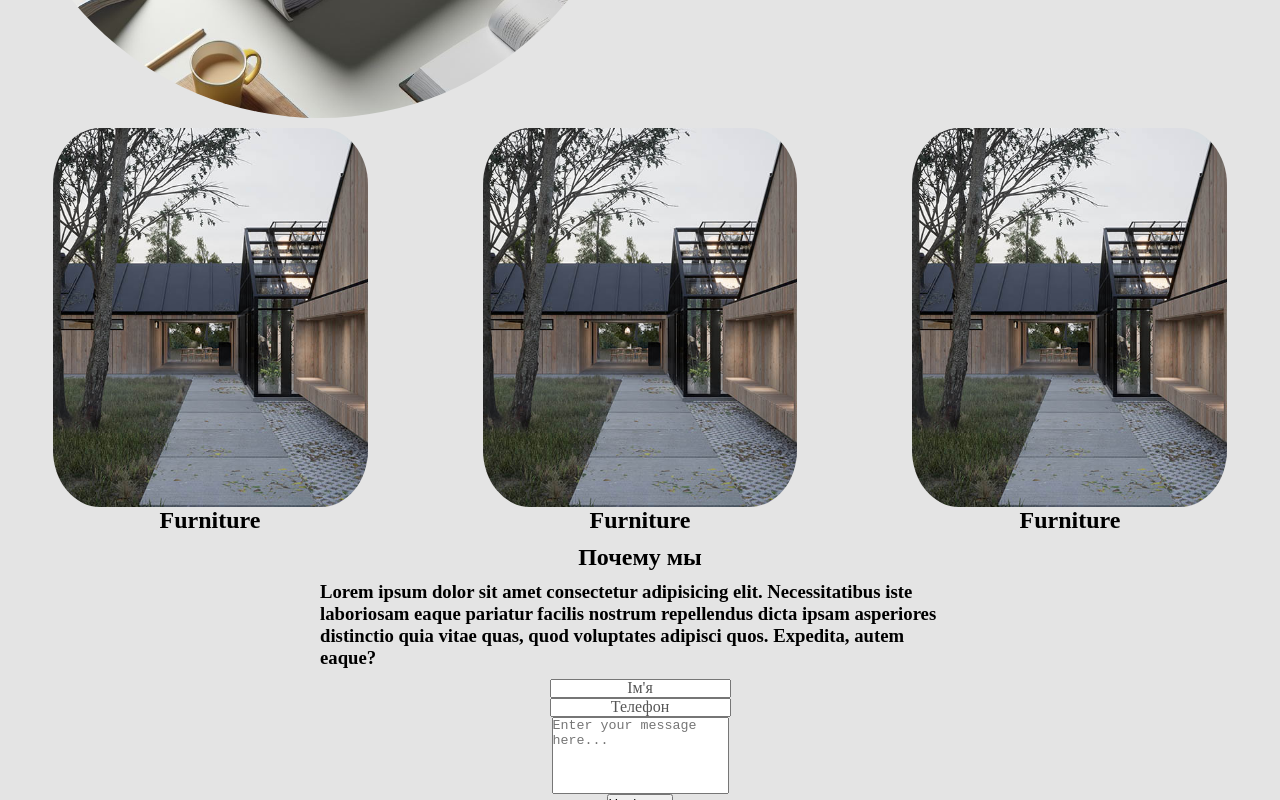
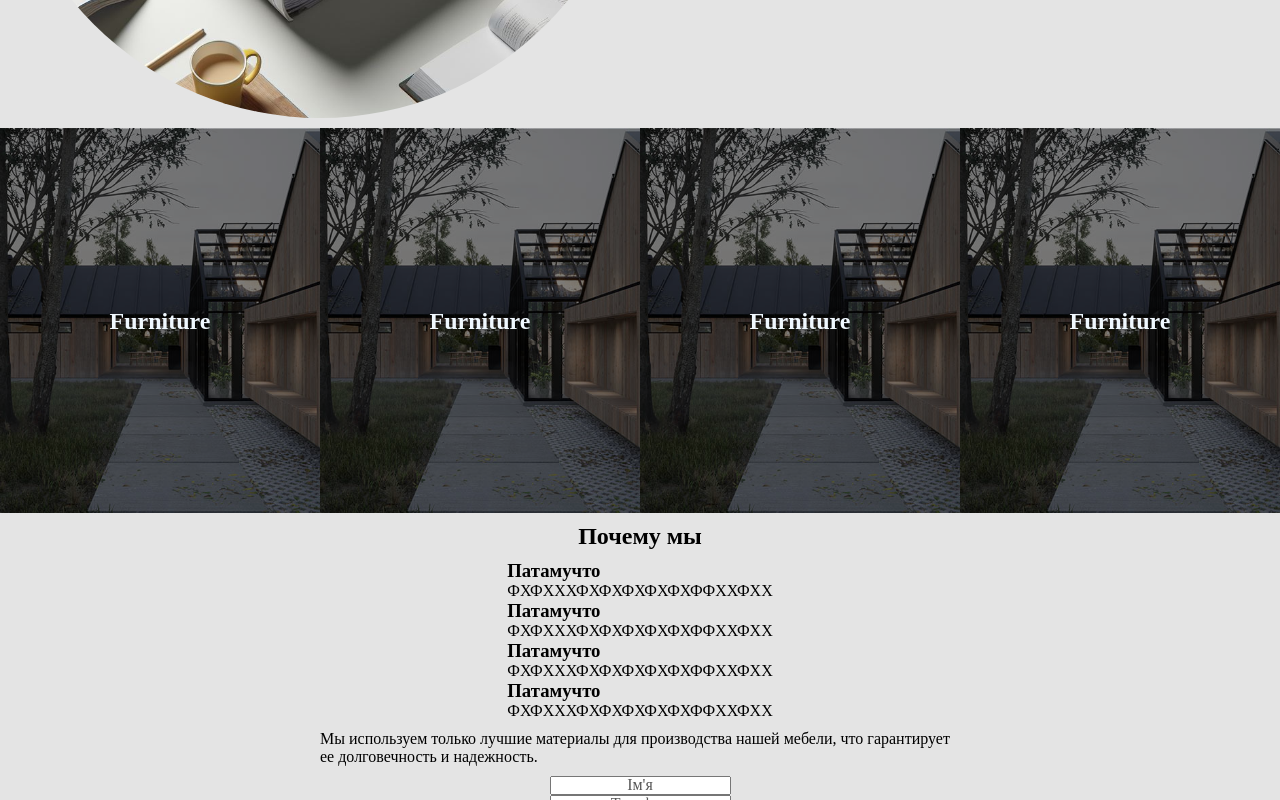
Before and after one commit to DvMan1/designe-furniture-site, a React (Vite) app: page / in a window 1280 px wide. Shown: the part 660-1460 px from the top of the page. Built offline with nearby package versions, Linux system fonts and the light colour scheme.

Commit message:
finish_Project_block+extend_AboutUs

```diff
--- a/src/components/Pages/Home/AboutUs/AboutUs.jsx
+++ b/src/components/Pages/Home/AboutUs/AboutUs.jsx
@@ -1,9 +1,21 @@
 import styles from "./AboutUs.module.scss";
+import Fact from "./Fact/Fact";
+import { useState } from "react";
+import More from "./More/More";
+
+
 const AboutUs = () => {
+  const [lastFactIndex, setLastFactIndex] = useState(1);
   return (
     <div className={styles.advantages_box}>
       <h2 className={styles.advantages_title}>Почему мы</h2>
-      <h3 className={styles.advantages_article}>Lorem ipsum dolor sit amet consectetur adipisicing elit. Necessitatibus iste laboriosam eaque pariatur facilis nostrum repellendus dicta ipsam asperiores distinctio quia vitae quas, quod voluptates adipisci quos. Expedita, autem eaque?</h3>
+      <ul className={styles.facts_box}>
+        <Fact title="Патамучто" article="ФХФХХХФХФХФХФХФХФФХХФХХ" index={1}handleIndex={setLastFactIndex}/>
+        <Fact title="Патамучто" article="ФХФХХХФХФХФХФХФХФФХХФХХ"index={2}handleIndex={setLastFactIndex} />
+        <Fact title="Патамучто" article="ФХФХХХФХФХФХФХФХФФХХФХХ"index={3} handleIndex={setLastFactIndex}/>
+        <Fact title="Патамучто" article="ФХФХХХФХФХФХФХФХФФХХФХХ"index={4}handleIndex={setLastFactIndex} />
+      </ul>
+      <More index={lastFactIndex}/>
     </div>
   );
 };
--- /dev/null
+++ b/src/components/Pages/Home/AboutUs/Fact/Fact.jsx
@@ -0,0 +1,17 @@
+import styles from "./Fact.module.scss";
+import aboutData from "../../../../../data/about.json";
+
+const Fact = ({ title, article, index, handleIndex }) => {
+  const content = aboutData.find((item) => item.index === index);
+  const giveIndex = () => {
+    handleIndex(index);
+  };
+  return (
+    <div className={styles.fact_box} onClick={giveIndex}>
+      <h3 className={styles.fact_title}>{title}</h3>
+      <p className={styles.fact_article}>{article}</p>
+    </div>
+  );
+};
+
+export default Fact;
--- /dev/null
+++ b/src/components/Pages/Home/AboutUs/More/More.jsx
@@ -0,0 +1,20 @@
+import styles from "./More.module.scss";
+import aboutData from "../../../../../data/about.json";
+
+const More = ({ index }) => {
+  const content = aboutData.find(item => item.index === index);
+
+  return (
+    <div className={styles.more_box}>
+      {content ? (
+        <>
+          <p>{content.description}</p>
+        </>
+      ) : (
+        <p>Контент не найден</p>
+      )}
+    </div>
+  );
+};
+
+export default More;
--- a/src/components/Pages/Home/Projects/Example/Example.jsx
+++ b/src/components/Pages/Home/Projects/Example/Example.jsx
@@ -1,8 +1,11 @@
 import styles from "./Example.module.scss";
-const Example =({text,icon})=>{
-return(<div className={styles.example_box}>
-    <img className={styles.example_img} src={icon} alt={text}/>
-    <h2 className={styles.example_title}>{text}</h2>
-</div>)
-}
-export default Example
+const Example = ({ text, icon }) => {
+  return (
+    <div className={styles.example_box}>
+      <img className={styles.example_img} src={icon} alt={text} />
+      <div className={styles.example_shadow}></div>
+      <h2 className={styles.example_title}>{text}</h2>
+    </div>
+  );
+};
+export default Example;
--- a/src/components/Pages/Home/Projects/Example/Example.module.scss
+++ b/src/components/Pages/Home/Projects/Example/Example.module.scss
@@ -1,21 +1,36 @@
-.example_box{
-    flex-basis: calc((100% - 20px) / 3);
-    display: flex;
-    justify-content: center;
-    align-items: center;
-    flex-wrap: wrap;
-    transition: transform 0.3s ease-in-out;
+.example_box {
+  display: table-cell;
+  overflow: hidden;
+  position: relative;
 }
-.example_box:hover {
-    transform: scale(1.1);
-
-  }
-.example_img{
-    border-radius:15%;
-    width: 75%;
-    align-items: center;
+.example_shadow{
+  height: 100%;
+  width: 100%;
+  position: absolute;
+  top: 50%;
+  left: 50%;
+  transform: translate(-50%,-50%);
+  background-color: black;
+  opacity: 0.5;
+  transition: opacity 0.3s ease-in-out;
 }
-.example_title{
-    flex-basis: 100%;
-    text-align: center;
+.example_box:hover .example_img {
+  transform: scale(1.1);
 }
+.example_box:hover .example_shadow {
+  opacity: 0.3;
+}
+.example_img {
+  width: 100%;
+  object-fit: cover;
+  object-position: center;
+  transition: transform 0.3s ease-in-out;
+  display: block;
+}
+.example_title {
+  top: 50%;
+  left: 50%;
+  transform: translate(-50%,-50%);
+  color: aliceblue;
+  position: absolute;
+}
--- a/src/components/Pages/Home/Projects/Projects.jsx
+++ b/src/components/Pages/Home/Projects/Projects.jsx
@@ -4,9 +4,12 @@ import furniture from "../../../../assets/example_img.jpg";
 const Projects = () => {
   return (
     <div className={styles.projects_box}>
-      <Example text={"Furniture"} icon={furniture}></Example>
-      <Example text={"Furniture"} icon={furniture}></Example>
-      <Example text={"Furniture"} icon={furniture}></Example>
+
+        <Example text={"Furniture"} icon={furniture}></Example>
+        <Example text={"Furniture"} icon={furniture}></Example>
+        <Example text={"Furniture"} icon={furniture}></Example>
+        <Example text={"Furniture"} icon={furniture}></Example>
+
     </div>
   );
 };
--- a/src/components/Pages/Home/Projects/Projects.module.scss
+++ b/src/components/Pages/Home/Projects/Projects.module.scss
@@ -1,6 +1,6 @@
 .projects_box{
-    display: flex;
-    flex-wrap: wrap;
-    gap: 10px;
+    display: table;
+    width: 100%;
     justify-content: center;
+    align-items: center;
 }
--- /dev/null
+++ b/src/data/about.json
@@ -0,0 +1,22 @@
+[
+    {
+      "index": 1,
+      "title": "Высокое качество",
+      "description": "Мы используем только лучшие материалы для производства нашей мебели, что гарантирует ее долговечность и надежность."
+    },
+    {
+      "index": 2,
+      "title": "Уникальный дизайн",
+      "description": "Наша команда дизайнеров создает уникальные и стильные решения, которые украсят любой интерьер."
+    },
+    {
+      "index": 3,
+      "title": "Экологичность",
+      "description": "Мы заботимся об окружающей среде и используем экологически чистые материалы и технологии в производстве."
+    },
+    {
+      "index": 4,
+      "title": "Индивидуальный подход",
+      "description": "Мы предлагаем индивидуальные решения для каждого клиента, учитывая все его пожелания и потребности."
+    }
+  ]
```
Also changed, not shown: src/components/Pages/Home/AboutUs/Fact/Fact.module.scss (added), src/components/Pages/Home/AboutUs/More/More.module.scss (added).
